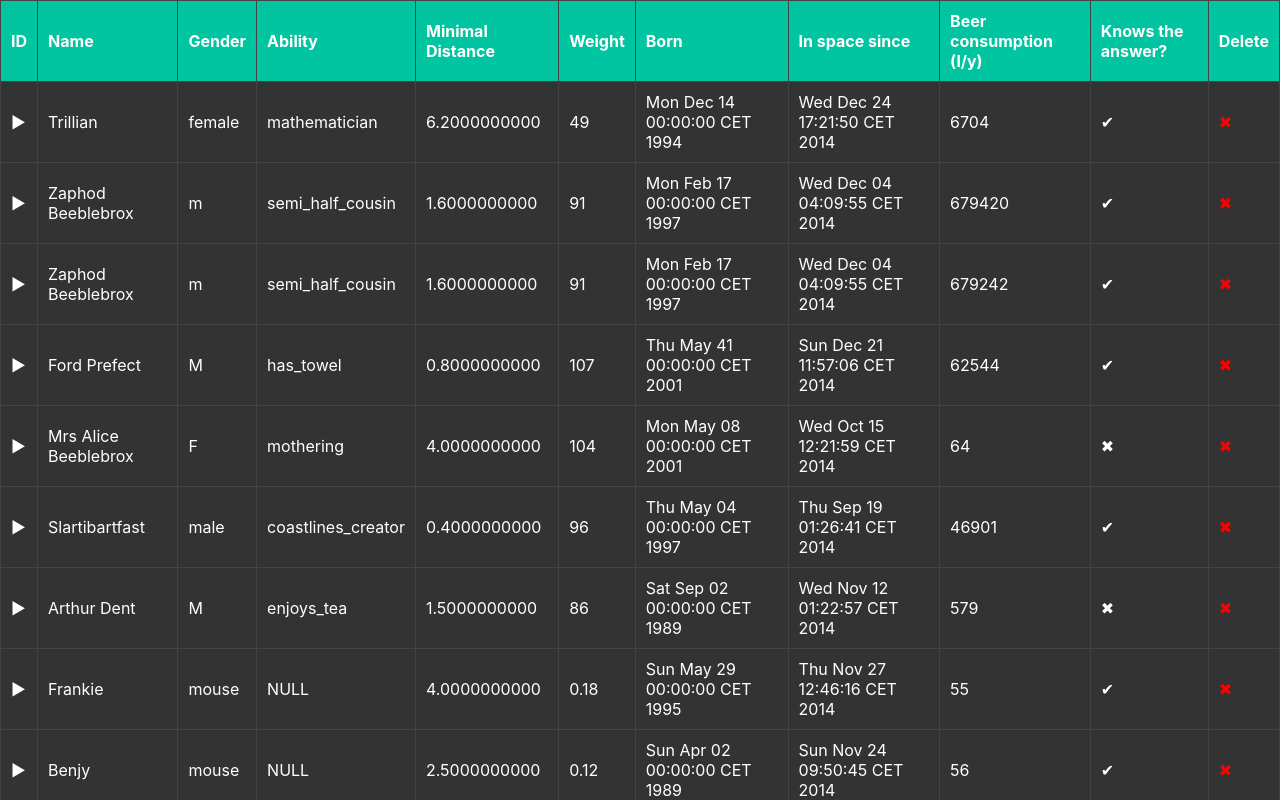
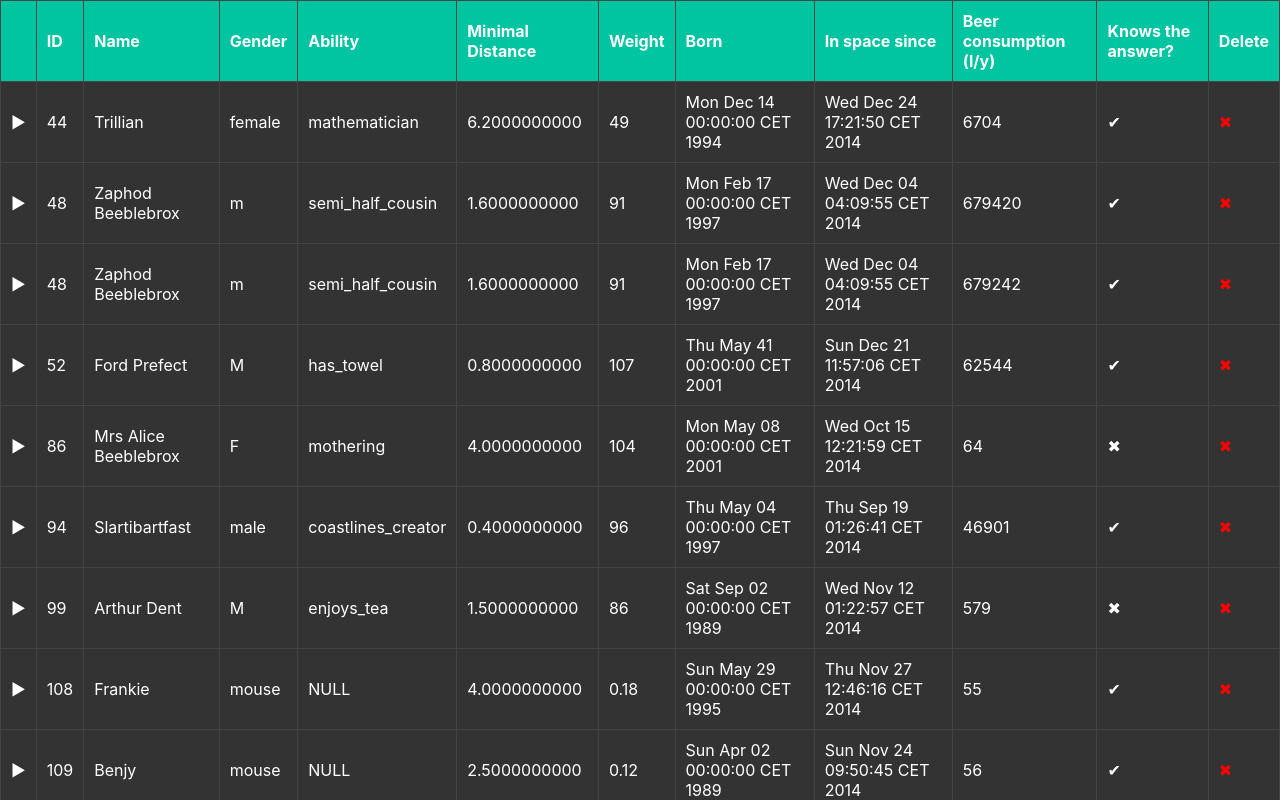
Before and after one commit to AdamVavro/Hierarchy-table, a React (Create React App) app: page / in a window 1280 px wide. Shown: the top 800 px of the page. Built offline with nearby package versions, Linux system fonts and the light colour scheme.

Commit message:
ID stlpec

```diff
--- a/src/components/Table.tsx
+++ b/src/components/Table.tsx
@@ -45,6 +45,7 @@ const Table: React.FC = () => {
     <table className="custom-table">
       <thead>
         <tr>
+          <th></th>
           <th>ID</th>
           <th>Name</th>
           <th>Gender</th>
--- a/src/components/TableRow.tsx
+++ b/src/components/TableRow.tsx
@@ -8,6 +8,7 @@ const Row: React.FC<RowProps> = ({ item, onDelete }) => {
     <>
       <tr className="parent-row">
         <td onClick={() => setExpanded(!expanded)}>{expanded ? "▼" : "▶"}</td>
+        <td>{item.id}</td>
         <td>{item.name}</td>
         <td>{item.gender}</td>
         <td>{item.ability}</td>
```
